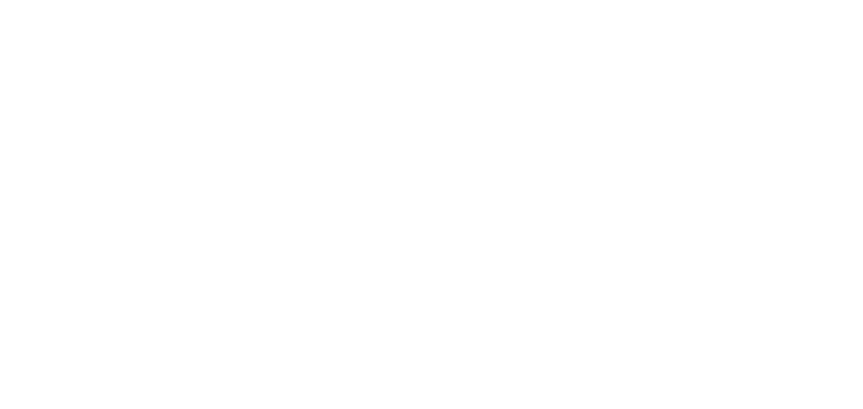
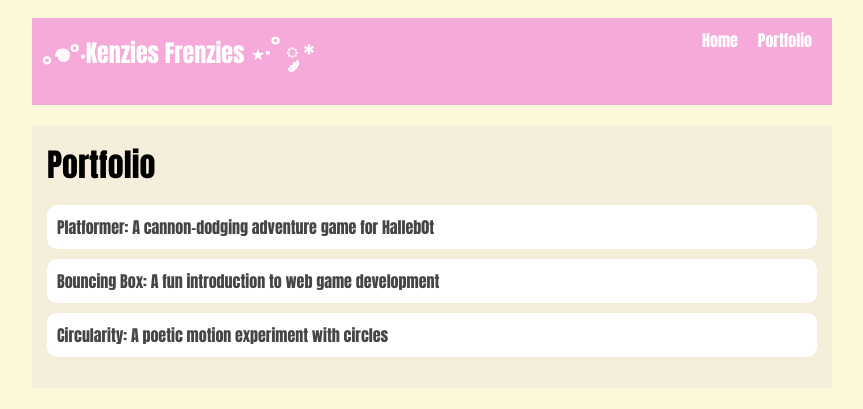
Before and after one commit to mckenziedoan/mckenziedoan.github.io, a plain HTML site: page portfolio.html in a window 1280 px wide. Shown: the whole page, without its empty margins (208-1071 px from the left). Drawn offline with Linux system fonts and the light colour scheme.

Commit message:
add portfolio page to website

```diff
--- a/portfolio.html
+++ b/portfolio.html
@@ -0,0 +1,42 @@
+<!DOCTYPE html>
+<html>
+  <head>
+    <title>｡𖦹°‧Kenzies Frenzies ⋆·˚ ༘ *</title>
+    <link rel="stylesheet" href="style.css" />
+  </head>
+
+  <body>
+    <!-- All content goes here -->
+    <div id="all-contents">
+         <nav>
+<h1>｡𖦹°‧Kenzies Frenzies ⋆·˚ ༘ *</h1>
+  <ul id="nav-ul">
+    <li class="nav-li">
+      <a href="index.html">Home</a>
+    </li>
+    <li class="nav-li">
+      <a href="portfolio.html">Portfolio</a>
+    </li>
+  </ul>
+         </nav>
+
+         <main>
+            <div class="content">
+              <h1>Portfolio</h1>
+              <ul id="portfolio">
+<li>
+  <a href="fsd-projects/platformer/">Platformer: A cannon-dodging adventure game for Halleb0t</a>
+</li>
+<li>
+  <a href="fsd-projects/bouncing-box/">Bouncing Box: A fun introduction to web game development</a>
+</li>
+<li>
+  <a href="fsd-projects/circularity/">Circularity: A poetic motion experiment with circles</a>
+</li>
+           </ul>
+          </div>
+         </main>
+
+    </div>
+  </body>
+</html>
--- a/style.css
+++ b/style.css
@@ -75,3 +75,29 @@ main {
 h2, h3 {
     margin: 0px;
 }
+
+/* Portfolio styles */
+.content h1 {
+  color: black;
+}
+
+#portfolio {
+  list-style-type: none;
+  padding-left: 0;
+}
+
+#portfolio li {
+  background: #fff;
+  padding: 10px;
+  border-radius: 10px;
+  margin-bottom: 10px;
+}
+
+#portfolio li:hover {
+  background: #eee;
+}
+
+#portfolio a {
+  text-decoration: none;
+  color: #454545;
+}
```
Also changed, not shown: index.html (+1 -1 lines).
